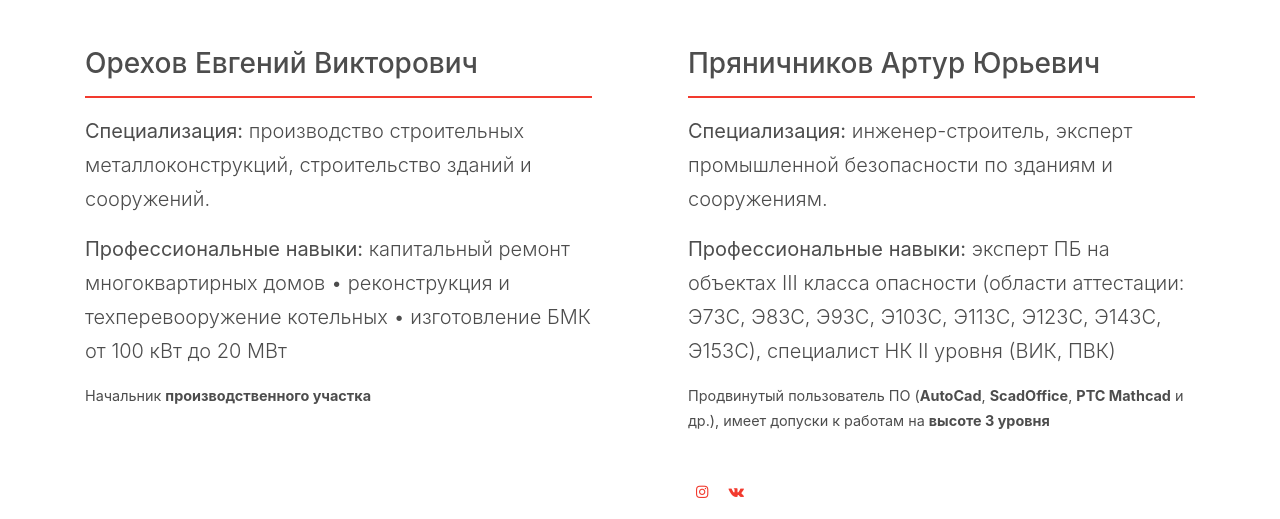
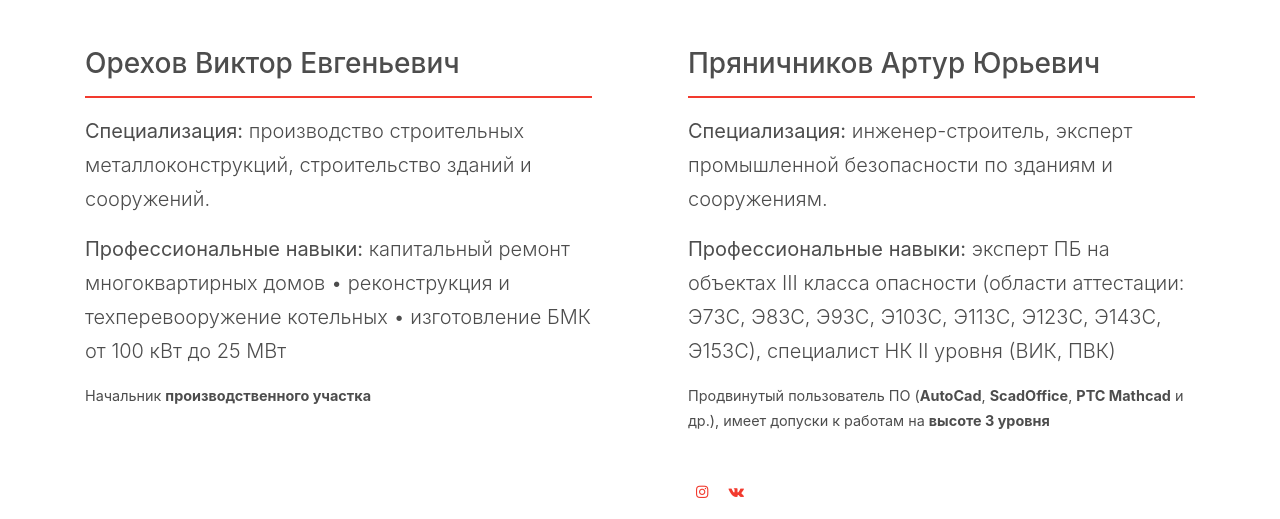
Before and after one commit to EchoFoe/Ekas_new, a Django app: page /about_us/ in a window 1280 px wide. Shown: the part 1869-2388 px from the top of the page. Run offline with Django 3.2, Linux system fonts and the light colour scheme; some libraries are stand-ins or nearby versions; some web fonts are replaced.

Commit message:
version_4

```diff
--- a/templates/about_us/about_us.html
+++ b/templates/about_us/about_us.html
@@ -58,10 +58,10 @@
                 <div class="col-md-6 pr-md-5 text-left mb-5">
                     <div>
                         <img src="../../static/images/worker_9_ekas_org.JPG" alt="Image" class="w-50 mb-5 rounded">
-                        <h3>Орехов Евгений Викторович</h3>
+                        <h3>Орехов Виктор Евгеньевич</h3>
                         <hr>
                             <p class="lead"><strong>Специализация:</strong> производство строительных металлоконструкций, строительство зданий и сооружений.</p>
-                            <p class="lead"><strong>Профессиональные навыки:</strong> капитальный ремонт многоквартирных домов • реконструкция и техперевооружение котельных • изготовление БМК от 100 кВт до 20 МВт</p>
+                            <p class="lead"><strong>Профессиональные навыки:</strong> капитальный ремонт многоквартирных домов • реконструкция и техперевооружение котельных • изготовление БМК от 100 кВт до 25 МВт</p>
                         <p>Начальник <strong>производственного участка</strong></p>
                             <p class="mt-5">
 {#                                <a href="https://www.facebook.com/profile.php?id=100017401423187" class="py-4 pl-0 pr-2" target="_blank"><span class="icon-facebook"></span></a>#}
```
